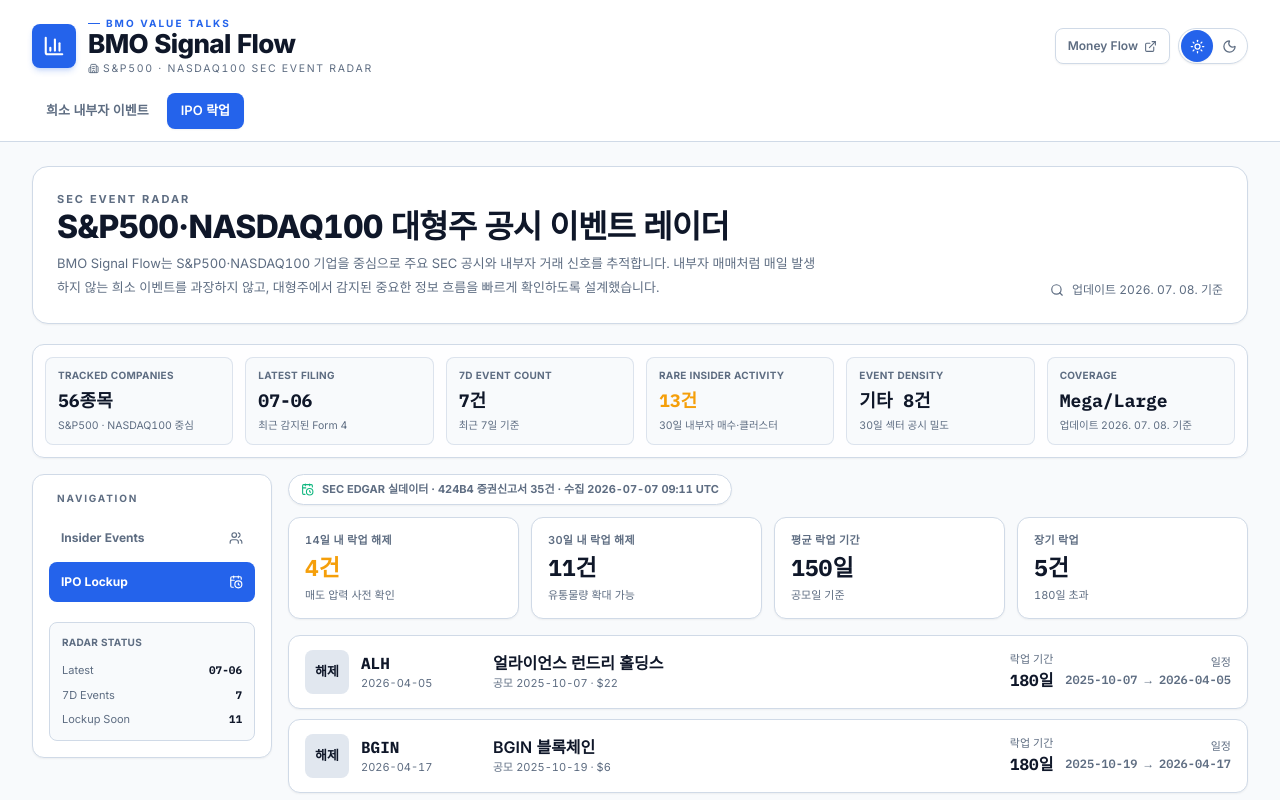
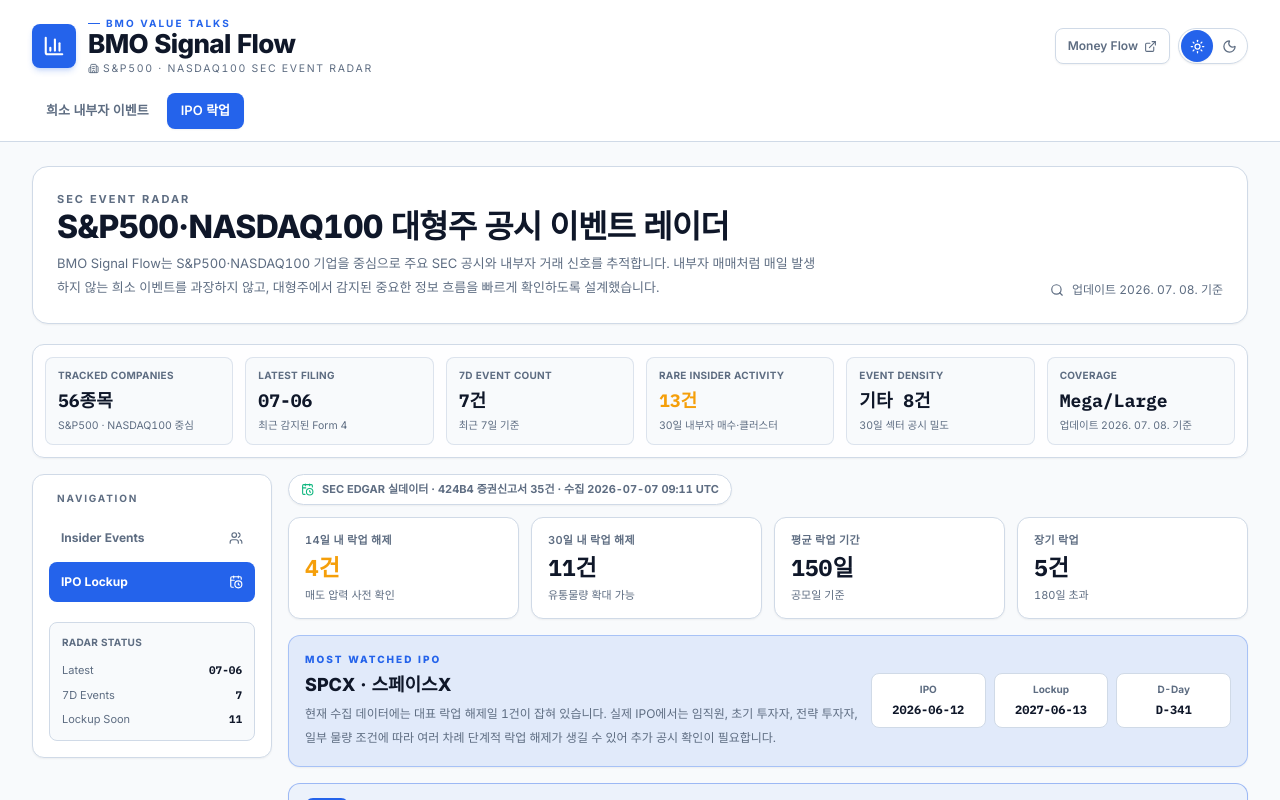
Before and after one commit to bemorebb66-stack/bmo-antman, a React (Vite) app in the folder site/: page / in a window 1280 px wide. Both pictures are taken after a click on the button "IPO 락업". Shown: the top 800 px of the page. Built offline with nearby package versions, Linux system fonts and the light colour scheme.

Commit message:
Feature SpaceX lockup event

```diff
--- a/site/src/App.tsx
+++ b/site/src/App.tsx
@@ -911,9 +911,15 @@
 
 function LockupTab({ events, meta }: { events: LockupEvent[]; meta: LockupMeta | null }) {
   const rows = useMemo(
-    () => [...events].sort((a, b) => dDay(a.lockupDate) - dDay(b.lockupDate)),
+    () =>
+      [...events].sort((a, b) => {
+        if (a.ticker === "SPCX") return -1;
+        if (b.ticker === "SPCX") return 1;
+        return dDay(a.lockupDate) - dDay(b.lockupDate);
+      }),
     [events]
   );
+  const spacexEvent = rows.find((event) => event.ticker === "SPCX");
   const within30 = events.filter((event) => dDay(event.lockupDate) <= 30 && dDay(event.lockupDate) >= 0).length;
   const within14 = events.filter((event) => dDay(event.lockupDate) <= 14 && dDay(event.lockupDate) >= 0).length;
   const avgDays = events.length ? events.reduce((sum, event) => sum + event.lockupDays, 0) / events.length : 0;
@@ -935,21 +941,53 @@
         <Stat label="장기 락업" value={`${longLockup}건`} sub="180일 초과" />
       </div>
 
+      {spacexEvent && (
+        <section className="mt-4 rounded-xl border border-primary/30 bg-primary/10 p-4 shadow-sm">
+          <div className="flex flex-col gap-3 md:flex-row md:items-center md:justify-between">
+            <div>
+              <p className="text-[10px] font-extrabold uppercase tracking-[0.2em] text-primary">Most Watched IPO</p>
+              <h3 className="mt-1 text-[18px] font-extrabold">SPCX · 스페이스X</h3>
+              <p className="mt-1 text-[12px] leading-6 text-muted-foreground">
+                현재 수집 데이터에는 대표 락업 해제일 1건이 잡혀 있습니다. 실제 IPO에서는 임직원, 초기 투자자, 전략 투자자,
+                일부 물량 조건에 따라 여러 차례 단계적 락업 해제가 생길 수 있어 추가 공시 확인이 필요합니다.
+              </p>
+            </div>
+            <div className="grid grid-cols-3 gap-2 text-center md:min-w-[360px]">
+              <div className="rounded-lg border border-border bg-card px-3 py-2">
+                <p className="text-[10px] font-bold text-muted-foreground">IPO</p>
+                <p className="num mt-1 text-[12px] font-extrabold">{spacexEvent.ipoDate}</p>
+              </div>
+              <div className="rounded-lg border border-border bg-card px-3 py-2">
+                <p className="text-[10px] font-bold text-muted-foreground">Lockup</p>
+                <p className="num mt-1 text-[12px] font-extrabold">{spacexEvent.lockupDate}</p>
+              </div>
+              <div className="rounded-lg border border-border bg-card px-3 py-2">
+                <p className="text-[10px] font-bold text-muted-foreground">D-Day</p>
+                <p className="num mt-1 text-[12px] font-extrabold">
+                  {dDay(spacexEvent.lockupDate) >= 0 ? `D-${dDay(spacexEvent.lockupDate)}` : "해제"}
+                </p>
+              </div>
+            </div>
+          </div>
+        </section>
+      )}
+
       <div className="mt-4 grid gap-2.5">
         {rows.map((event) => {
           const dd = dDay(event.lockupDate);
           const urgent = dd <= 14 && dd >= 0;
+          const featured = event.ticker === "SPCX";
           return (
             <div
               key={event.id}
               className={`grid grid-cols-1 gap-3 rounded-xl border px-4 py-3.5 shadow-sm md:grid-cols-[auto_1fr_auto_auto] md:items-center ${
-                urgent ? "border-warning/60 bg-warning/10" : "border-border bg-card"
+                featured ? "border-primary/40 bg-primary/5" : urgent ? "border-warning/60 bg-warning/10" : "border-border bg-card"
               }`}
             >
               <div className="flex items-center gap-3 md:w-44">
                 <div
                   className={`flex h-11 w-11 shrink-0 items-center justify-center rounded-lg text-[13px] font-bold ${
-                    urgent ? "bg-warning text-warning-foreground" : "bg-secondary text-foreground"
+                    featured ? "bg-primary text-primary-foreground" : urgent ? "bg-warning text-warning-foreground" : "bg-secondary text-foreground"
                   }`}
                 >
                   {dd >= 0 ? `D-${dd}` : "해제"}
--- a/site/src/data.ts
+++ b/site/src/data.ts
@@ -50,6 +50,7 @@
 
 // 실데이터 로드 전 폴백용 샘플(가상의 예시).
 export const LOCKUP_EVENTS: LockupEvent[] = [
+  { id: "l00", ticker: "SPCX", company: "SPACE EXPLORATION TECHNOLOGIES CORP", ipoDate: "2026-06-12", ipoPrice: 135, lockupDate: "2027-06-13", lockupDays: 366, underwriter: null },
   { id: "l01", ticker: "FYNL", company: "Fynleap Technologies", ipoDate: "2026-01-14", ipoPrice: 22, lockupDate: "2026-07-13", lockupDays: 180, underwriter: "Goldman / Morgan Stanley" },
   { id: "l02", ticker: "HRZN", company: "Horizon Biosciences", ipoDate: "2026-02-05", ipoPrice: 16, lockupDate: "2026-08-04", lockupDays: 180, underwriter: "JPMorgan" },
   { id: "l03", ticker: "PLSR", company: "Pulsar Data Systems", ipoDate: "2026-01-28", ipoPrice: 28, lockupDate: "2026-07-27", lockupDays: 180, underwriter: "Goldman Sachs" },
@@ -79,7 +80,8 @@
   { ticker: "MSTR", company: "마이크로스트래티지", custodyUSD: 1620, custodyChangePct: -6.1, weeklyNetBuyUSD: -74, rank: 10, prevRank: 8 },
 ];
 
-export const BASE_DATE = new Date("2026-07-07");
+export const BASE_DATE = new Date();
+BASE_DATE.setHours(0, 0, 0, 0);
 export function dDay(dateStr: string): number {
   return Math.ceil((new Date(dateStr).getTime() - BASE_DATE.getTime()) / 86400000);
 }
```
Also changed, not shown: 5 other files (tests, documents, lock files or other folders).
